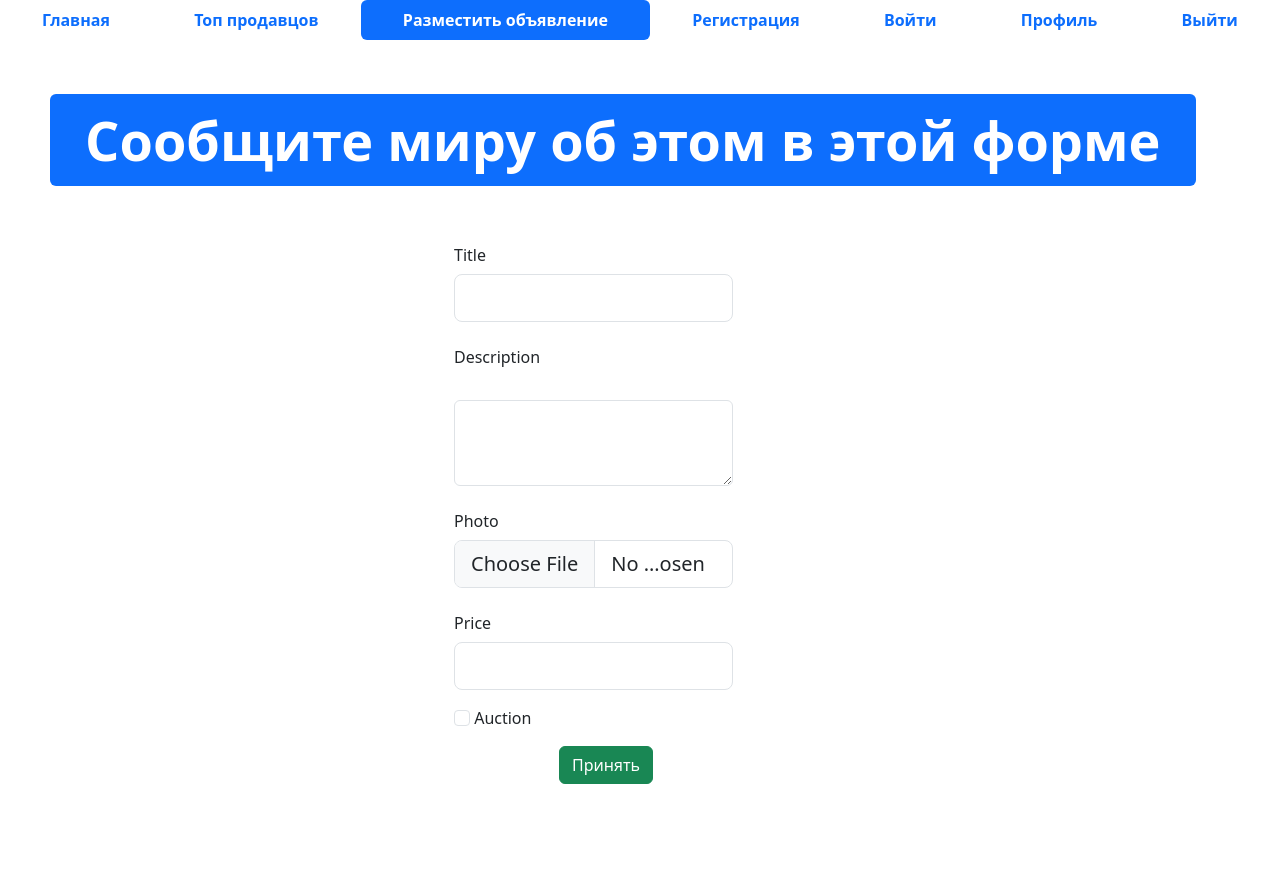
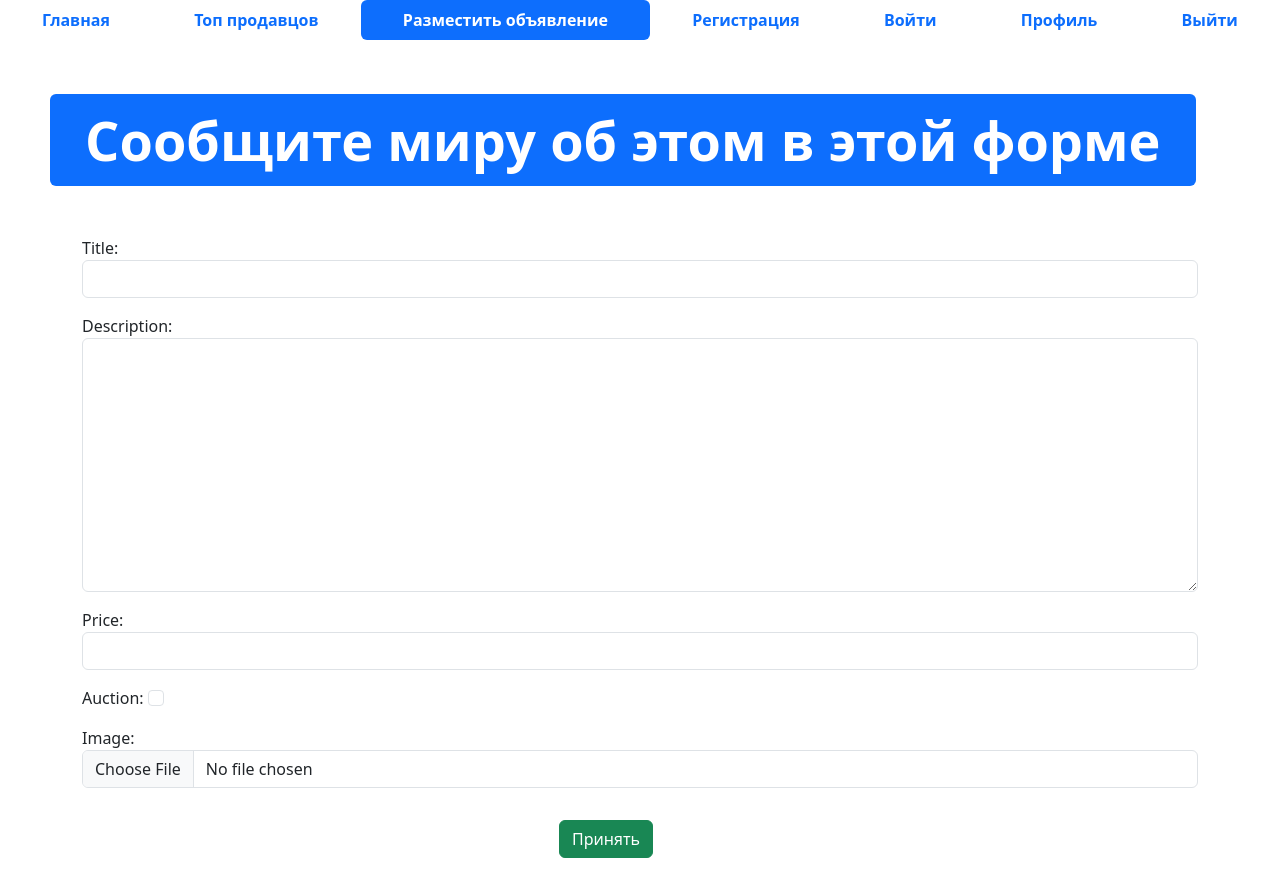
Before and after one commit to lyu78/module4_42, a Django app: template advertisements/templates/advertisement-post.html in a window 1280 px wide. Before the commit the page ends 784 px from the top, so only its background shows below. Run offline with Django 4.2, Linux system fonts and the light colour scheme; the template is opened without the code that fills it: values that come from a table or form of the project are taken from there, others are empty; some libraries are stand-ins or nearby versions.

Commit message:
Код с лекции №10.

```diff
--- /dev/null
+++ b/advertisements/app_advertisements/forms.py
@@ -0,0 +1,25 @@
+from django import forms
+
+
+class AdvertisementForm(forms.Form):
+    title = forms.CharField(
+        max_length=64,
+        widget=forms.TextInput(attrs={'class':'form-control'})
+    )
+
+    description = forms.CharField(
+        widget=forms.Textarea(attrs={'class':'form-control'})
+    )
+
+    price = forms.DecimalField(
+        widget=forms.NumberInput(attrs={'class':'form-control'})
+    )
+
+    auction = forms.BooleanField(
+        required=False,
+        widget=forms.CheckboxInput(attrs={'class':'form-check-input'})
+    )
+
+    image = forms.ImageField(
+        widget=forms.FileInput(attrs={'class':'form-control'})
+    )
--- a/advertisements/app_advertisements/urls.py
+++ b/advertisements/app_advertisements/urls.py
@@ -1,8 +1,9 @@
 from django.urls import path
-from .views import index, top_sellers
+from .views import index, top_sellers, advertisement_post
 
 
 urlpatterns = [
     path('', index, name='main-page'),
-    path('top-sellers/', top_sellers, name='top-sellers')
+    path('top-sellers/', top_sellers, name='top-sellers'),
+    path('advertisement-post/', advertisement_post, name='adv-post'),
 ]
--- a/advertisements/templates/advertisement-post.html
+++ b/advertisements/templates/advertisement-post.html
@@ -1,31 +1,25 @@
-<!DOCTYPE html>
-<html lang="en">
+{% extends 'base.html' %}
+{% load static %}
 
-<head>
-  <meta charset="UTF-8">
-  <meta http-equiv="X-UA-Compatible" content="IE=edge">
-  <meta name="viewport" content="width=device-width, initial-scale=1.0">
-  <link rel="shortcut icon" href="img/favicon.ico" type="image/x-icon">
-  <link href="css/bootstrap.min.css" rel="stylesheet">
-  <link rel="stylesheet" href="css/fontello.css">
-  <title>Advertisement-post</title>
-</head>
+{% block title %}
+Разместить объявление
+{% endblock %}
 
-<body>
+{% block content %}
 
-
+  <!-- Панель навигации -->
   <ul class="nav nav-pills sticky-top bg-white nav-fill">
     <li class="nav-item">
-      <a class="nav-link" href="index.html">
+      <a class="nav-link" href="/">
         <span style="font-weight: bold;">Главная</span>
       </a>
     </li>
     <li class="nav-item">
-      <a class="nav-link" href="top-sellers.html"><span style="font-weight: bold;">Топ продавцов</span>
+      <a class="nav-link" href="{% url 'top-sellers' %}"><span style="font-weight: bold;">Топ продавцов</span>
       </a>
     </li>
     <li class="nav-item">
-      <a class="nav-link active" aria-current="page" href="advertisement-post.html">
+      <a class="nav-link active" aria-current="page" href="{% url 'adv-post' %}">
         <span style="font-weight: bold;">Разместить объявление</span>
       </a>
     </li>
@@ -50,6 +44,8 @@
       </a>
     </li>
   </ul>
+
+  <!-- Строка 1-->
   <div class="row">
     <div class="col" style="margin: 50px;">
       <div class="display-2">
@@ -57,47 +53,17 @@
       </div>
     </div>
   </div>
+
+  <!-- Контейнер -->
   <div class="container">
-    <form method="post">
+
+    <!-- Форма -->
+    <form method="post" enctype="multipart/form-data">
+      {% csrf_token %}
+
       <div class="row mb-3">
         <div class="col">
-          <label class="col-sm-4 col-form-label offset-4">Title</label>
-          <div class="col-sm-4 offset-4 w-25">
-            <input type="text" class="form-control form-control-lg">
-          </div>
-        </div>
-      </div>
-      <div class="row mb-3">
-        <div class="col">
-          <label class="col-sm-4 col-form-label offset-4">Description</label>
-          <div class="col-sm-4 offset-4 w-25">
-              <label for="" class="form-label"></label>
-              <textarea class="form-control" name="" id="" rows="3"></textarea>
-          </div>
-        </div>
-      </div>
-      <div class="row mb-3">
-        <div class="col">
-          <label class="col-sm-4 col-form-label offset-4">Photo</label>
-          <div class="col-sm-4 offset-4 w-25">
-            <input type="file" class="form-control form-control-lg">
-          </div>
-        </div>
-      </div>
-      <div class="row mb-3">
-        <div class="col">
-          <label class="col-sm-4 col-form-label offset-4">Price</label>
-          <div class="col-sm-4 offset-4 w-25">
-            <input type="text" class="form-control form-control-lg">
-          </div>
-        </div>
-      </div>
-      <div class="row mb-3">
-        <div class="col">
-          <div class="offset-4 w-25">
-            <input type="checkbox" class="form-check-input">
-            <label class="form-check-label">Auction</label>
-          </div>
+          {{ form.as_p }}
         </div>
       </div>
       <div class="row mb-3 offset-sm-5">
@@ -106,7 +72,7 @@
         </div>
       </div>
     </form>
+
   </div>
-  <script src="js/bootstrap.bundle.min.js"></script>
-</body>
-</html>
+
+{% endblock %}
--- a/advertisements/templates/index.html
+++ b/advertisements/templates/index.html
@@ -19,7 +19,7 @@
     </a>
   </li>
   <li class="nav-item">
-    <a class="nav-link" href="advertisement-post.html">
+    <a class="nav-link" href="{% url 'adv-post' %}">
       <span style="font-weight: bold;">Разместить объявление</span>
     </a>
   </li>
```
Also changed, not shown: advertisements/app_advertisements/views.py (+20 -1 lines), advertisements/db.sqlite3, advertisements/media/advertisements/big_324608.jpg (added).
